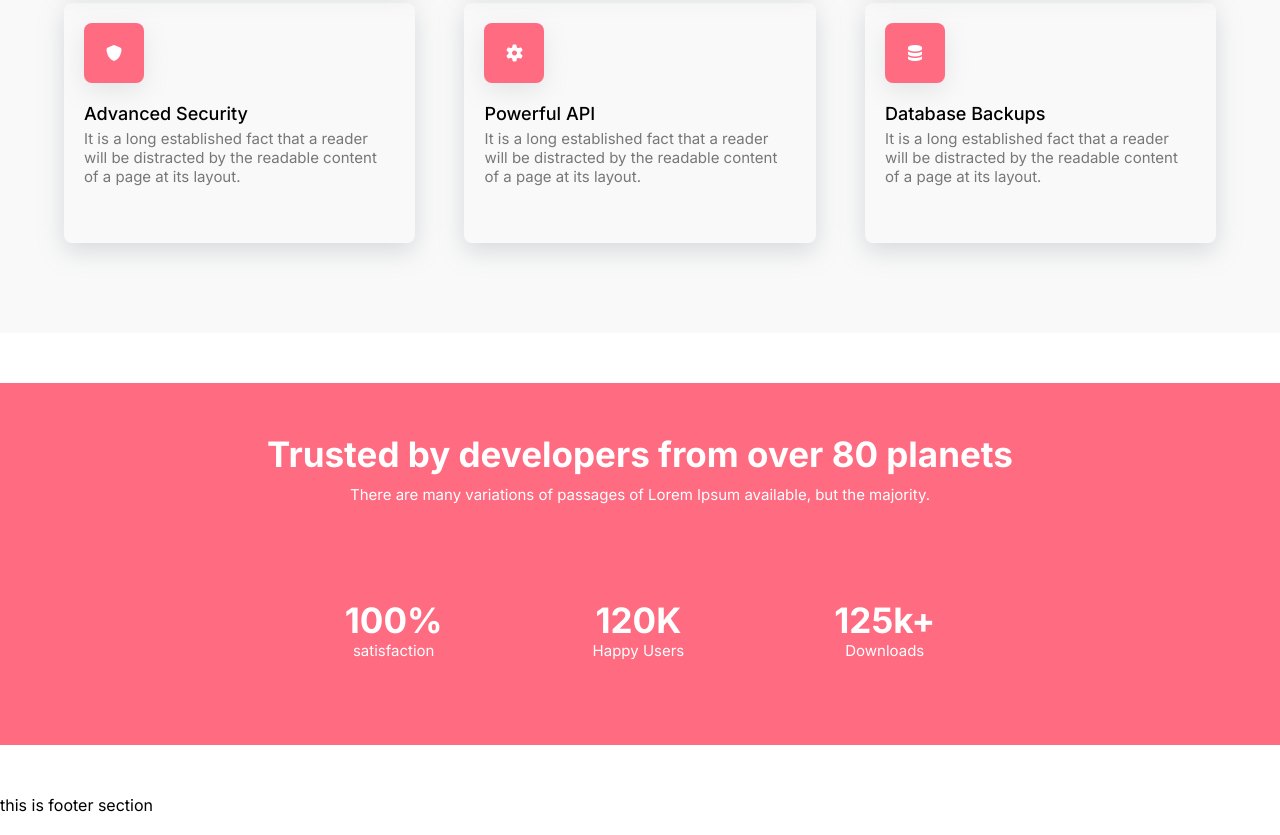
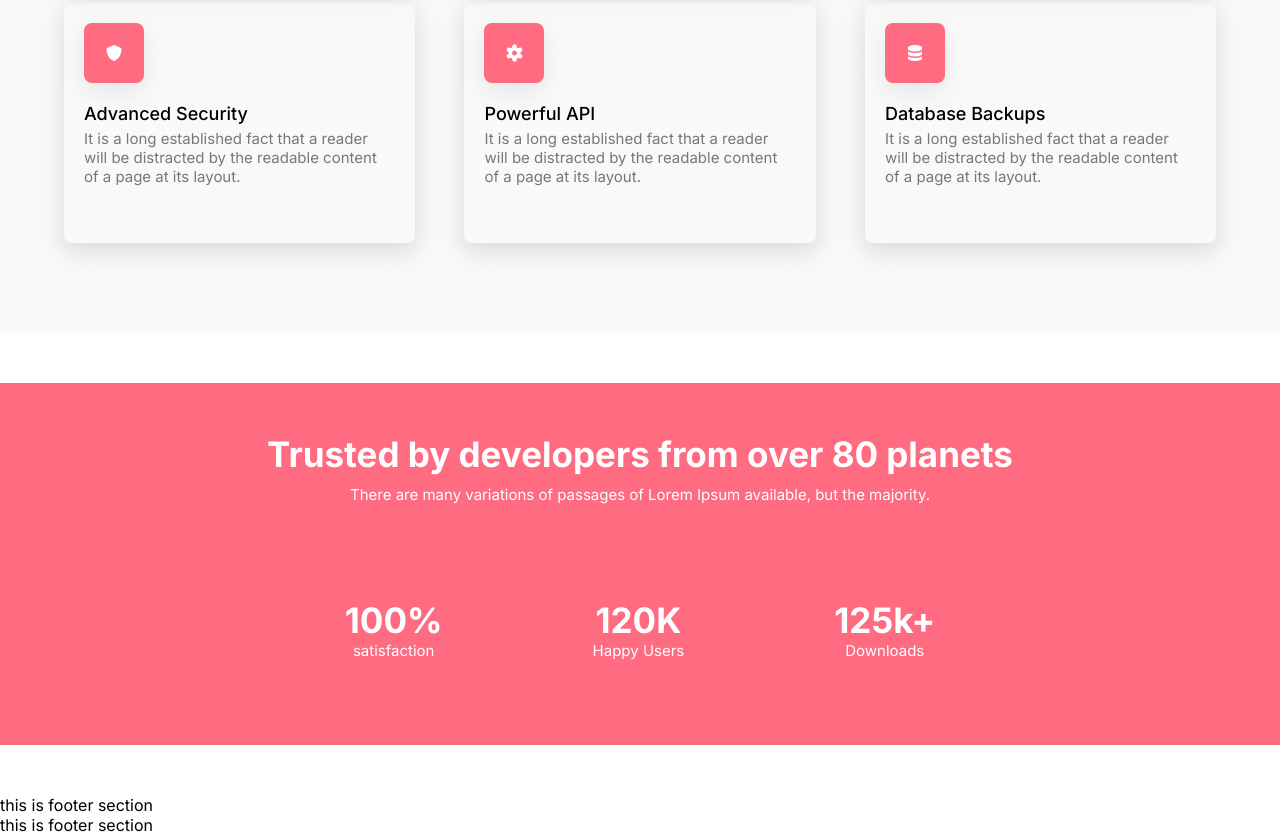
Before and after one commit to rashedahmed0/AppVilla, a plain HTML site: page index.html in a window 1280 px wide. Shown: the part 1323-2158 px from the top of the page. Drawn offline with Linux system fonts and the light colour scheme.

Commit message:
nothing commit

```diff
--- a/index.html
+++ b/index.html
@@ -155,6 +155,7 @@
     </section>
     <footer>
       <p>this is footer section</p>
+      <p>this is footer section</p>
     </footer>
   </body>
 </html>
```
